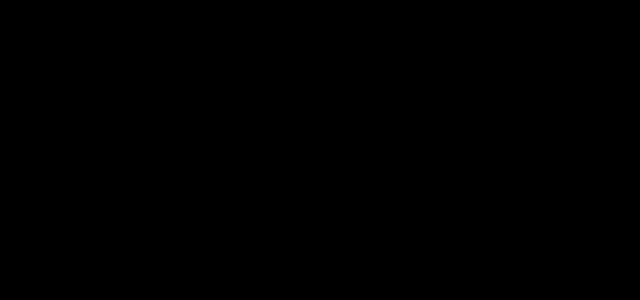
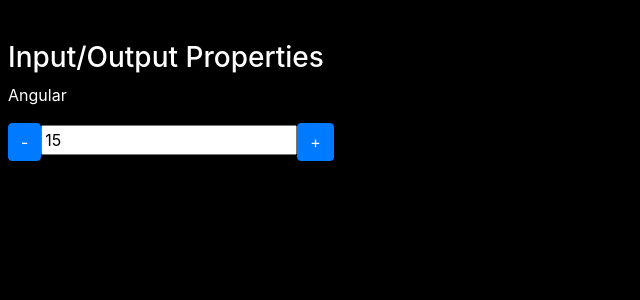
Before and after one commit to guilhermexpc/Learning-AngularFundamentals, an Angular app in the folder data-binding/: page / in a window 1280 px wide. Shown: the top 300 px of the page, without its empty margins (0-640 px from the left). Built offline with nearby package versions, Linux system fonts and the light colour scheme.

Commit message:
Output properties

```diff
--- a/data-binding/src/app/app.module.ts
+++ b/data-binding/src/app/app.module.ts
@@ -7,9 +7,11 @@ import { DataBindingComponent } from './data-binding/data-binding.component';
 import { NgbModule } from '@ng-bootstrap/ng-bootstrap';
 import { FormsModule, ReactiveFormsModule } from '@angular/forms';
 import { CommonModule } from '@angular/common';
+import { InputPropertyComponent } from './input-property/input-property.component';
+import { OutputPropertyComponent } from './output-property/output-property.component';
 
 @NgModule({
-  declarations: [AppComponent, DataBindingComponent],
+  declarations: [AppComponent, DataBindingComponent, InputPropertyComponent, OutputPropertyComponent],
   imports: [
     BrowserModule,
     AppRoutingModule,
--- a/data-binding/src/app/data-binding/data-binding.component.html
+++ b/data-binding/src/app/data-binding/data-binding.component.html
@@ -131,4 +131,13 @@
     </article>
   </section>
    -->
+  <hr />
+  <section class="input-output-properties">
+    <article>
+      <h3>Input/Output Properties</h3>
+      <app-curso [name]="nomeDoCurso"></app-curso>
+      <contador [value]="initialValue" (changeValue)="onChangeValue($event)">
+      </contador>
+    </article>
+  </section>
 </section>
--- a/data-binding/src/app/data-binding/data-binding.component.ts
+++ b/data-binding/src/app/data-binding/data-binding.component.ts
@@ -1,5 +1,5 @@
 import { Component, createPlatform, OnInit } from '@angular/core';
-
+import { EventEmmiterOutPut } from '../output-property/output-property.component';
 @Component({
   selector: 'app-data-binding',
   templateUrl: './data-binding.component.html',
@@ -14,10 +14,14 @@ export class DataBindingComponent implements OnInit {
   twowayName: string = 'abc';
   twowayName2: string = 'abc';
 
+  initialValue: number = 15;
+
   objectPessoa = {
     nome: 'def',
     idade: 20,
   };
+
+  nomeDoCurso: string = 'Angular';
 
   dataBindingGetValue(value: number) {
     return value;
@@ -40,6 +44,10 @@ export class DataBindingComponent implements OnInit {
     this.isMouseOver = !this.isMouseOver;
   }
 
+  onChangeValue(event: EventEmmiterOutPut) {
+    console.log(event.newValue);
+  }
+
   constructor() {}
 
   ngOnInit(): void {}
--- /dev/null
+++ b/data-binding/src/app/input-property/input-property.component.html
@@ -0,0 +1 @@
+<p>{{ nomeCurso }}</p>
--- /dev/null
+++ b/data-binding/src/app/input-property/input-property.component.ts
@@ -0,0 +1,17 @@
+import { Component, Input, OnInit } from '@angular/core';
+
+@Component({
+  selector: 'app-curso',
+  templateUrl: './input-property.component.html',
+  styleUrls: ['./input-property.component.css'],
+  inputs: ['nomeOutroCurso'], // expoem a variavel para outros modulos irmãos.
+})
+export class InputPropertyComponent implements OnInit {
+  constructor() {}
+
+  // expoem a variavel para outros modulos irmãos.
+  @Input('name') nomeCurso: string = '';
+  nomeOutroCurso: string = '';
+
+  ngOnInit(): void {}
+}
--- /dev/null
+++ b/data-binding/src/app/output-property/output-property.component.html
@@ -0,0 +1,5 @@
+<div>
+  <button class="btn btn-primary" (click)="decrementValue()">-</button>
+  <input type="text" [value]="value" readonly />
+  <button class="btn btn-primary" (click)="incrementValue()">+</button>
+</div>
--- /dev/null
+++ b/data-binding/src/app/output-property/output-property.component.ts
@@ -0,0 +1,29 @@
+import { Component, Input, OnInit, EventEmitter, Output } from '@angular/core';
+
+@Component({
+  selector: 'contador',
+  templateUrl: './output-property.component.html',
+  styleUrls: ['./output-property.component.css'],
+})
+export class OutputPropertyComponent implements OnInit {
+  @Input() value: number = 0;
+
+  constructor() {}
+
+  ngOnInit(): void {}
+
+  @Output() changeValue = new EventEmitter<EventEmmiterOutPut>();
+
+  incrementValue() {
+    this.value++;
+    this.changeValue.emit({ newValue: this.value });
+  }
+  decrementValue() {
+    this.value--;
+    this.changeValue.emit({ newValue: this.value });
+  }
+}
+
+export interface EventEmmiterOutPut {
+  newValue: number;
+}
```
Also changed, not shown: data-binding/src/app/input-property/input-property.component.css (added), data-binding/src/app/output-property/output-property.component.css (added), 2 other files (tests, documents, lock files or other folders).
